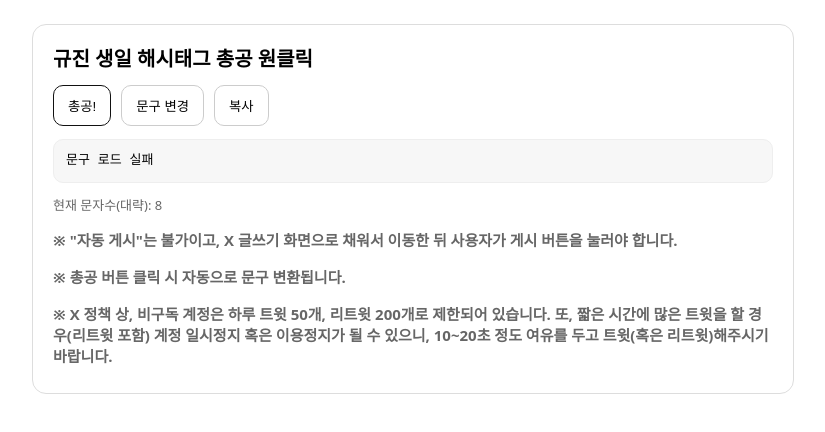
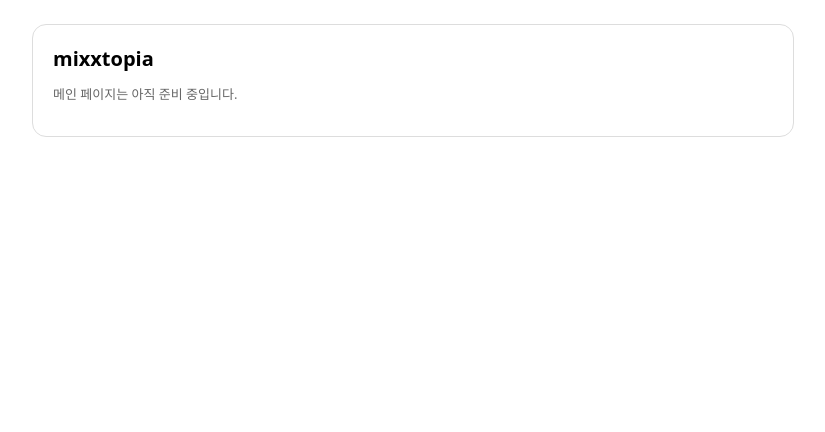
Before and after one commit to GolemOnce/mixxtopia, a React (Vite) app in the folder front-end/: page / in a window 1280 px wide. Shown: the top 432 px of the page, without its empty margins (227-1052 px from the left). Built offline with nearby package versions, Linux system fonts and the light colour scheme; no server answers; a web font is replaced by a local one.

Commit message:
refactor: react-router 기반으로 라우팅 정비

```diff
--- a/front-end/package.json
+++ b/front-end/package.json
@@ -13,7 +13,8 @@
   },
   "dependencies": {
     "react": "^18.3.1",
-    "react-dom": "^18.3.1"
+    "react-dom": "^18.3.1",
+    "react-router-dom": "^7.18.4"
   },
   "devDependencies": {
     "@eslint/js": "^9.17.0",
--- a/front-end/src/App.tsx
+++ b/front-end/src/App.tsx
@@ -1,10 +1,15 @@
+import { Route, Routes } from 'react-router-dom'
+
 import AdminBustercall from './pages/AdminBustercall'
 import BusterCall from './pages/BusterCall'
+import Home from './pages/Home'
 
 export default function App() {
-  // TODO: react-router 등 정식 라우팅 도입 전까지의 임시 경로 분기
-  if (window.location.pathname === '/admin') {
-    return <AdminBustercall />
-  }
-  return <BusterCall />
+  return (
+    <Routes>
+      <Route path="/" element={<Home />} />
+      <Route path="/bustercall" element={<BusterCall />} />
+      <Route path="/admin" element={<AdminBustercall />} />
+    </Routes>
+  )
 }
--- a/front-end/src/main.tsx
+++ b/front-end/src/main.tsx
@@ -1,10 +1,13 @@
 import { StrictMode } from 'react'
 import { createRoot } from 'react-dom/client'
+import { BrowserRouter } from 'react-router-dom'
 import './index.css'
 import App from './App'
 
 createRoot(document.getElementById('root')!).render(
   <StrictMode>
-    <App />
+    <BrowserRouter>
+      <App />
+    </BrowserRouter>
   </StrictMode>,
 )
--- /dev/null
+++ b/front-end/src/pages/Home.tsx
@@ -0,0 +1,8 @@
+export default function Home() {
+  return (
+    <div className="card">
+      <h1>mixxtopia</h1>
+      <p className="muted">메인 페이지는 아직 준비 중입니다.</p>
+    </div>
+  )
+}
```
